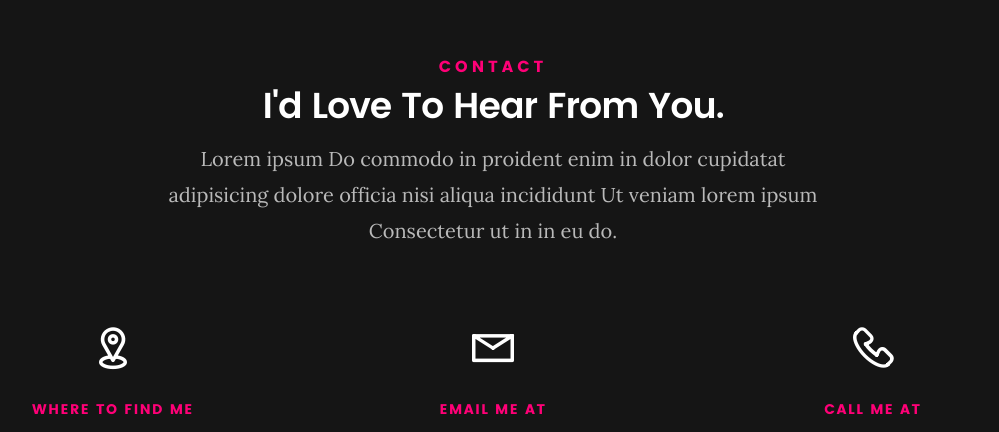
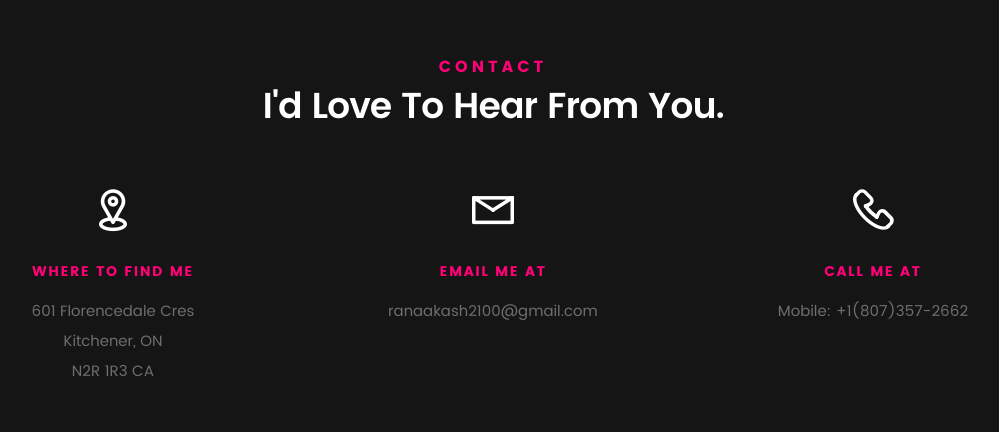
Before and after one commit to RanaAkash289/Portfolio-Website, a plain HTML site: page index.html in a window 1280 px wide. Shown: the part 10295-10727 px from the top of the page, without its empty margins (147-1146 px from the left). Drawn offline with Linux system fonts and the light colour scheme; files whose address does not match are found by name.

Commit message:
Update index.html

```diff
--- a/index.html
+++ b/index.html
@@ -1180,8 +1180,8 @@
 				<h5>Contact</h5>
 				<h1>I'd Love To Hear From You.</h1>
 
-				<p class="lead">Lorem ipsum Do commodo in proident enim in dolor cupidatat adipisicing dolore officia
-					nisi aliqua incididunt Ut veniam lorem ipsum Consectetur ut in in eu do.</p>
+<!-- 				<p class="lead">Lorem ipsum Do commodo in proident enim in dolor cupidatat adipisicing dolore officia
+					nisi aliqua incididunt Ut veniam lorem ipsum Consectetur ut in in eu do.</p> -->
 
 			</div>
 		</div>
```
